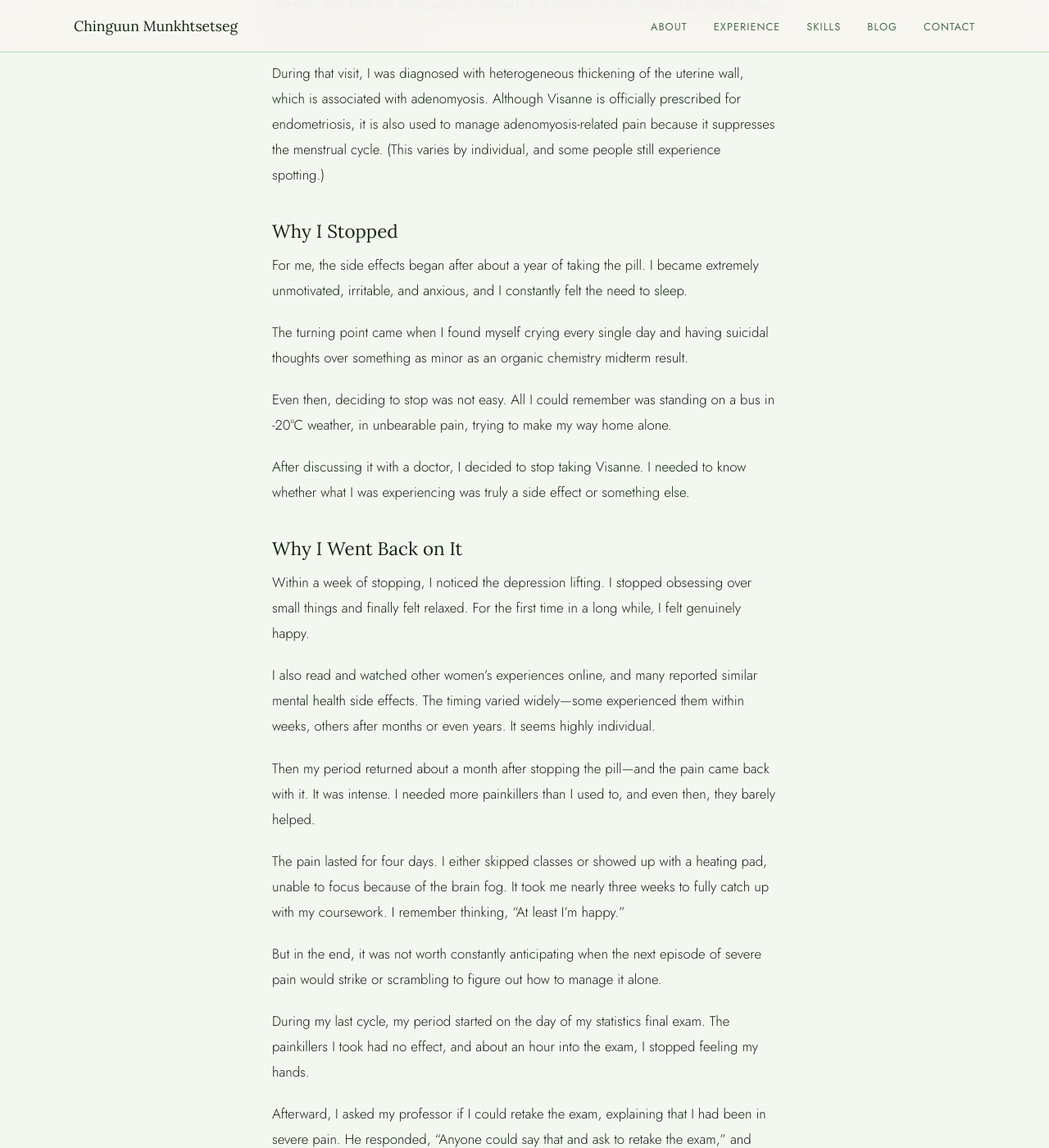
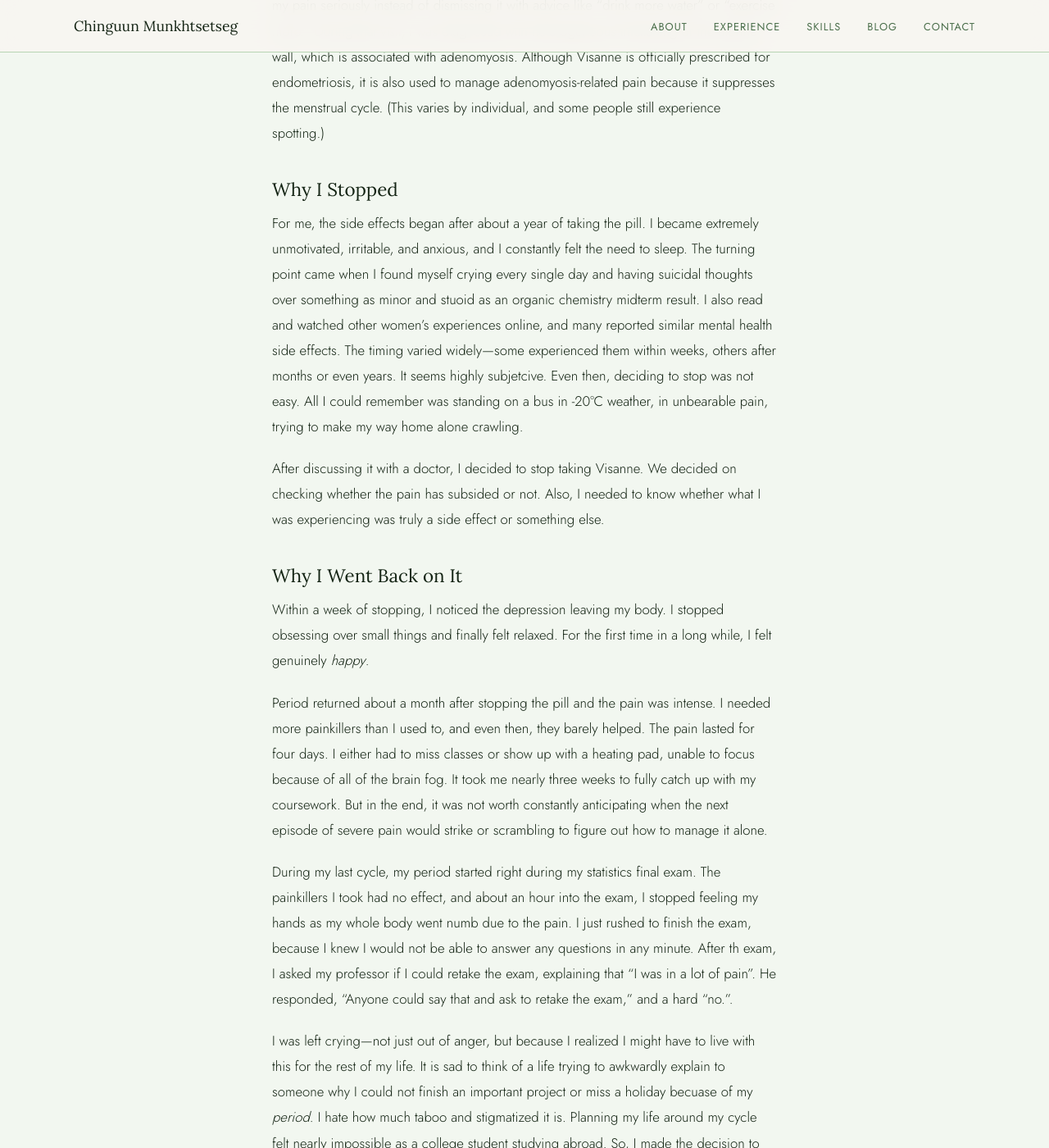
Before and after one commit to chinguunxo/chinguunxo.github.io, a Jekyll site: the page built from _posts/2026-05-25-Visanne-experience.md, in a window 1280 px wide and 1400 px high, scrolled down 798 px. Shown: the whole window at 82% size. Built offline with Jekyll 4.4.1, drawn with Linux system fonts in a browser that asks for light colours; some of the changed text lies outside the part shown.

Commit message:
Polishing

```diff
--- a/_posts/2026-05-25-Visanne-experience.md
+++ b/_posts/2026-05-25-Visanne-experience.md
@@ -12,39 +12,23 @@ This blog post is for anyone who is considering:
 
 ## My Story
 
-I was first introduced to Visanne during my first visit to an international hospital in China. It was honestly a refreshing experience. Compared to my previous encounters with doctors, they took my pain seriously instead of dismissing it with advice like “drink more water” or “exercise more.”
-
-During that visit, I was diagnosed with heterogeneous thickening of the uterine wall, which is associated with adenomyosis. Although Visanne is officially prescribed for endometriosis, it is also used to manage adenomyosis-related pain because it suppresses the menstrual cycle. (This varies by individual, and some people still experience spotting.)
+I was first introduced to Visanne during my first visit to an international hospital in China. It was honestly wonderful. Compared to my previous encounters with doctors, they took my pain seriously instead of dismissing it with advice like “drink more water” or “exercise more.” During that visit, I was diagnosed with heterogeneous thickening of the uterine wall, which is associated with adenomyosis. Although Visanne is officially prescribed for endometriosis, it is also used to manage adenomyosis-related pain because it suppresses the menstrual cycle. (This varies by individual, and some people still experience spotting.)
 
 ## Why I Stopped
 
-For me, the side effects began after about a year of taking the pill. I became extremely unmotivated, irritable, and anxious, and I constantly felt the need to sleep.
+For me, the side effects began after about a year of taking the pill. I became extremely unmotivated, irritable, and anxious, and I constantly felt the need to sleep. The turning point came when I found myself crying every single day and having suicidal thoughts over something as minor and stuoid as an organic chemistry midterm result. I also read and watched other women’s experiences online, and many reported similar mental health side effects. The timing varied widely—some experienced them within weeks, others after months or even years. It seems highly subjetcive. Even then, deciding to stop was not easy. All I could remember was standing on a bus in -20°C weather, in unbearable pain, trying to make my way home alone crawling.
 
-The turning point came when I found myself crying every single day and having suicidal thoughts over something as minor as an organic chemistry midterm result.
-
-Even then, deciding to stop was not easy. All I could remember was standing on a bus in -20°C weather, in unbearable pain, trying to make my way home alone.
-
-After discussing it with a doctor, I decided to stop taking Visanne. I needed to know whether what I was experiencing was truly a side effect or something else.
+After discussing it with a doctor, I decided to stop taking Visanne. We decided on checking whether the pain has subsided or not. Also, I needed to know whether what I was experiencing was truly a side effect or something else.
 
 ## Why I Went Back on It
 
-Within a week of stopping, I noticed the depression lifting. I stopped obsessing over small things and finally felt relaxed. For the first time in a long while, I felt genuinely happy.
+Within a week of stopping, I noticed the depression leaving my body. I stopped obsessing over small things and finally felt relaxed. For the first time in a long while, I felt genuinely *happy*.
 
-I also read and watched other women’s experiences online, and many reported similar mental health side effects. The timing varied widely—some experienced them within weeks, others after months or even years. It seems highly individual.
+Period returned about a month after stopping the pill and the pain was intense. I needed more painkillers than I used to, and even then, they barely helped. The pain lasted for four days. I either had to miss classes or show up with a heating pad, unable to focus because of all of the brain fog. It took me nearly three weeks to fully catch up with my coursework. But in the end, it was not worth constantly anticipating when the next episode of severe pain would strike or scrambling to figure out how to manage it alone.
 
-Then my period returned about a month after stopping the pill—and the pain came back with it. It was intense. I needed more painkillers than I used to, and even then, they barely helped.
+During my last cycle, my period started right during my statistics final exam. The painkillers I took had no effect, and about an hour into the exam, I stopped feeling my hands as my whole body went numb due to the pain. I just rushed to finish the exam, because I knew I would not be able to answer any questions in any minute. After th exam, I asked my professor if I could retake the exam, explaining that "I was in a lot of pain". He responded, “Anyone could say that and ask to retake the exam,” and a hard "no.".
 
-The pain lasted for four days. I either skipped classes or showed up with a heating pad, unable to focus because of the brain fog. It took me nearly three weeks to fully catch up with my coursework. I remember thinking, “At least I’m happy.”
-
-But in the end, it was not worth constantly anticipating when the next episode of severe pain would strike or scrambling to figure out how to manage it alone.
-
-During my last cycle, my period started on the day of my statistics final exam. The painkillers I took had no effect, and about an hour into the exam, I stopped feeling my hands.
-
-Afterward, I asked my professor if I could retake the exam, explaining that I had been in severe pain. He responded, “Anyone could say that and ask to retake the exam,” and refused before walking away.
-
-I was left crying—not just out of frustration, but because I realized I might have to live with this for the rest of my life. I do not want to be limited by this pain.
-
-Planning my life around my cycle felt nearly impossible as a college student studying abroad. So, I made the decision to go back on the pill.
+I was left crying—not just out of anger, but because I realized I might have to live with this for the rest of my life. It is sad to think of a life trying to awkwardly explain to someone why I could not finish an important project or miss a holiday becuase of my *period*. I hate how much taboo and stigmatized it is. Planning my life around my cycle felt nearly impossible as a college student studying abroad. So, I made the decision to go back on the pill.
 
 ## What I Hope for the Future
 
@@ -52,4 +36,6 @@ I hope for better treatment options—ones that do not force a choice between ph
 
 I hope for more understanding from people, especially in academic and professional environments, about what chronic pain conditions actually feel like.
 
+*P.S. Also, on that final exam, I still passed with a good score*
+
 And most of all, I hope to one day live without having to constantly choose between two kinds of suffering. Until then I will work hard towards contributing to its research as much as I can.
```
